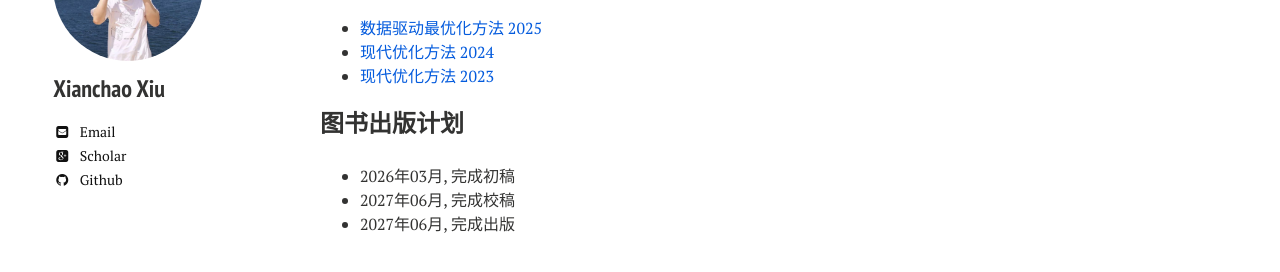
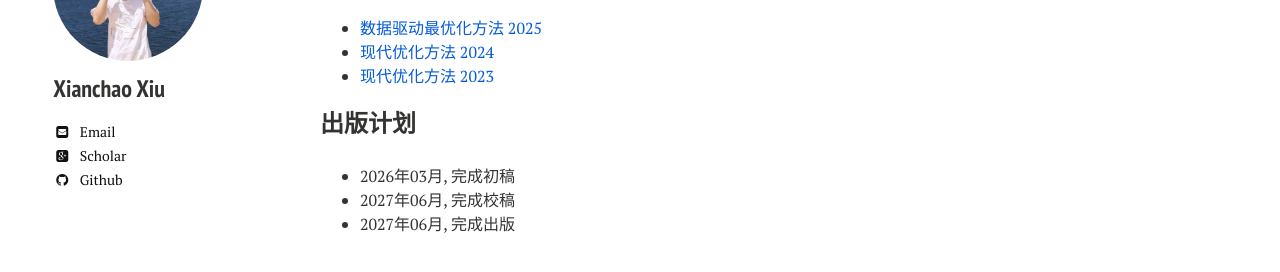
Before and after one commit to xianchaoxiu/xianchaoxiu.github.io, a Jekyll site: the page built from chinese/course/OPT/index.md, in a window 1280 px wide. Shown: the part 161-433 px from the top of the page. Built offline with Jekyll 4.4.1, drawn with Linux system fonts in a browser that asks for light colours; nearby versions of some CDN libraries.

Commit message:
Update index.md

```diff
--- a/chinese/course/OPT/index.md
+++ b/chinese/course/OPT/index.md
@@ -13,7 +13,7 @@ share: false
 * <a href="https://xianchaoxiu.github.io/chinese/course/OPT/2024" class="textlink" target="_blank"> 现代优化方法 2024 </a><br>
 * <a href="https://xianchaoxiu.github.io/chinese/course/OPT/2023" class="textlink" target="_blank"> 现代优化方法 2023 </a><br>
 
-### 图书出版计划
+### 出版计划
 - 2026年03月, 完成初稿 <br>
 - 2027年06月, 完成校稿 <br>
 - 2027年06月, 完成出版 <br>
```
